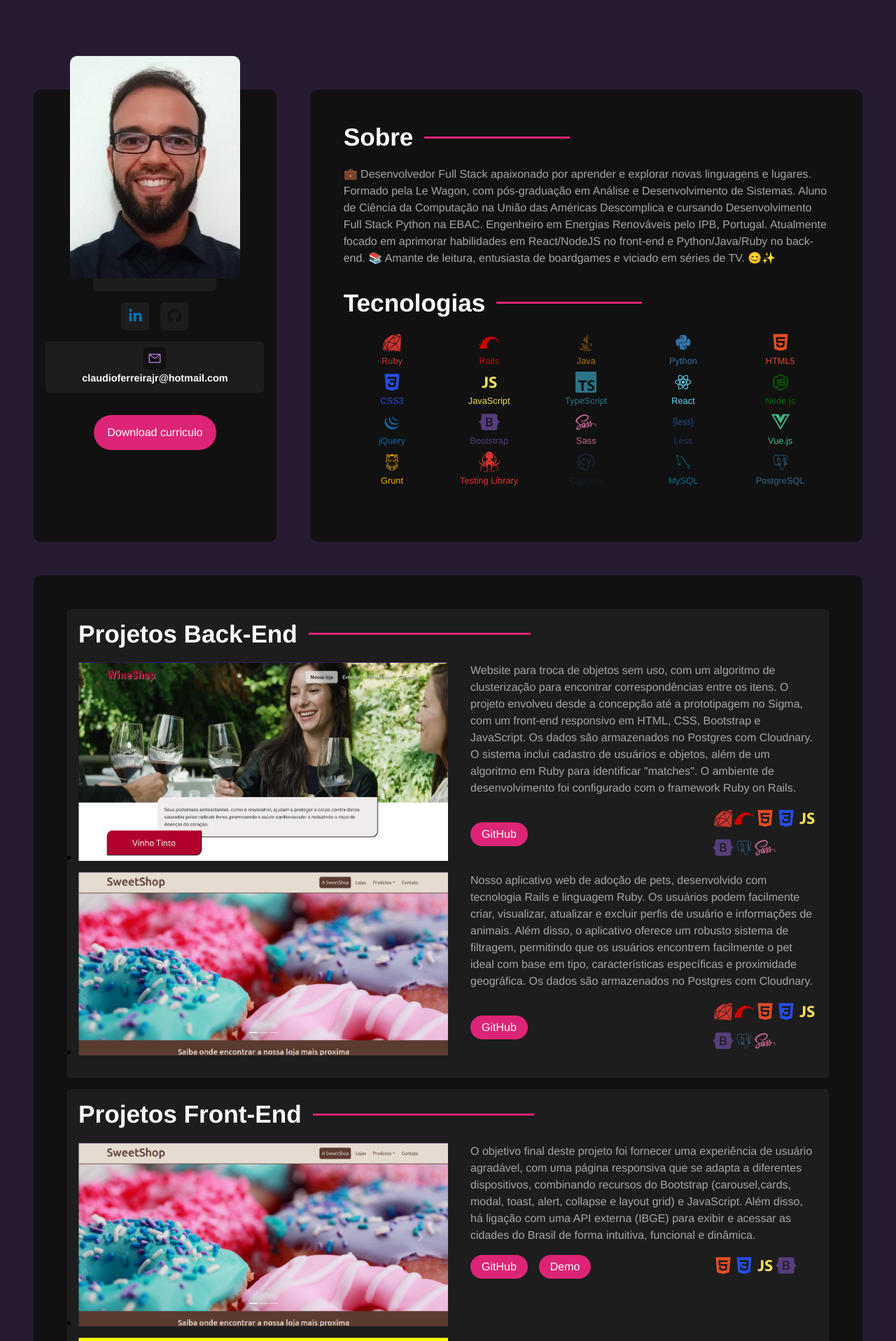
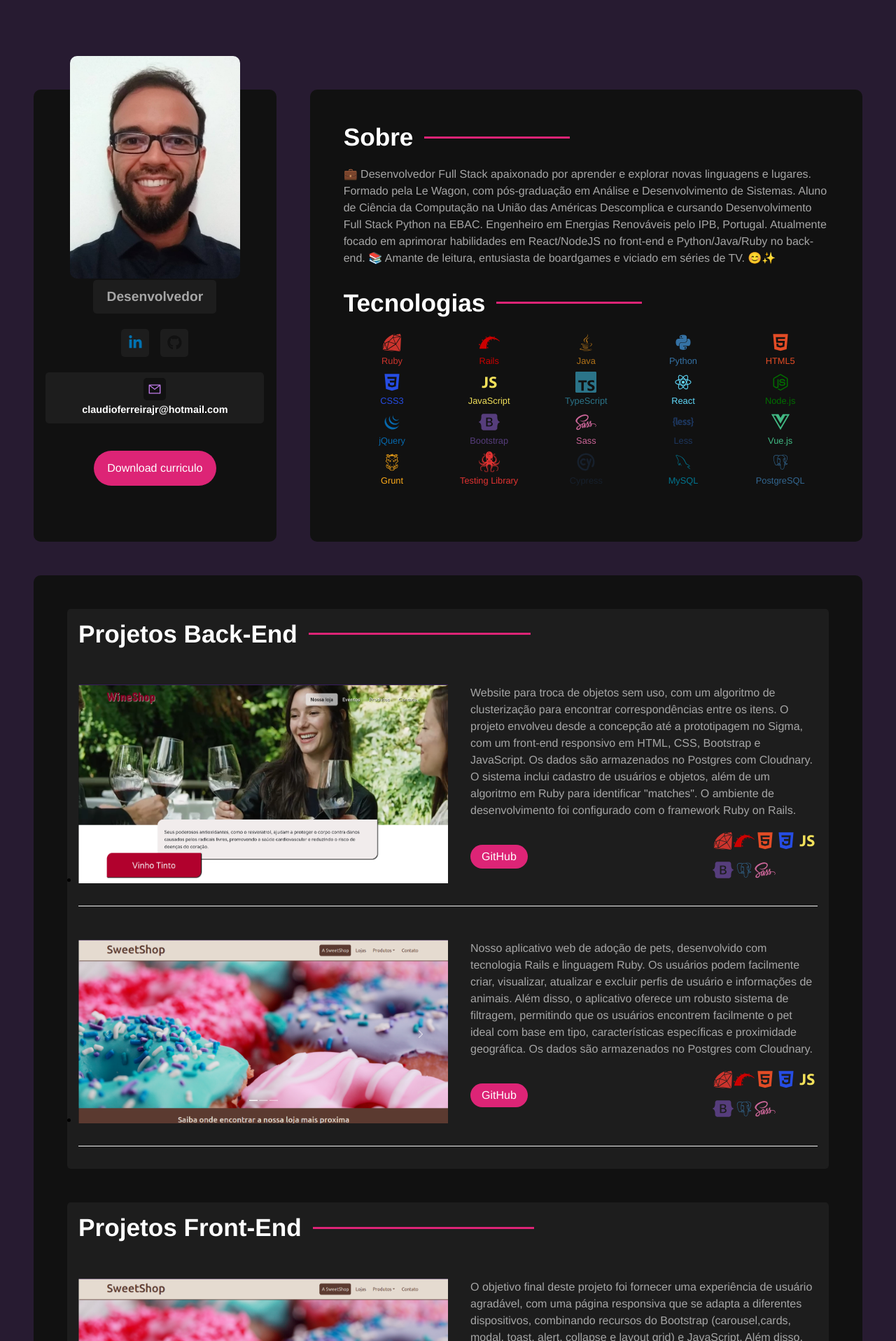
Before and after one commit to ClaudioFerreir/portifolio2024_v.1.0, a React (Create React App) app: page / in a window 1280 px wide. Shown: the part 124-2040 px from the top of the page at 70% size. Built offline with nearby package versions, Linux system fonts and the light colour scheme.

Commit message:
feat: layout responsive

```diff
--- a/src/components/BackEndProjects/styles.ts
+++ b/src/components/BackEndProjects/styles.ts
@@ -4,18 +4,34 @@ import { BtnLink, variables } from '../../styles'
 export const FrontProject = styled.div`
   display: flex;
   gap: 2rem;
+  padding: 2rem 0;
+  border-bottom: 1px solid #f0f0f0;
 
   img {
     max-width: 50%;
     background-size: cover;
     background-size: contain;
   }
+
+  @media (max-width: 768px) {
+    flex-direction: column;
+
+    img {
+      max-width: 100%;
+    }
+  }
 `
+
 export const IconsContainers = styled.div`
   display: flex;
   justify-content: space-between;
   align-items: center;
   margin-top: 1rem;
+
+  @media (max-width: 768px) {
+    flex-direction: column-reverse;
+    gap: 1rem;
+  }
 `
 export const BtnRef = styled(BtnLink)`
   padding: 0.5rem 1rem;
--- a/src/components/FrontEndProjects/styles.ts
+++ b/src/components/FrontEndProjects/styles.ts
@@ -4,18 +4,34 @@ import { BtnLink, variables } from '../../styles'
 export const FrontProject = styled.div`
   display: flex;
   gap: 2rem;
+  padding: 2rem 0;
+  border-bottom: 1px solid #f0f0f0;
 
   img {
     max-width: 50%;
     background-size: cover;
     background-size: contain;
   }
+
+  @media (max-width: 768px) {
+    flex-direction: column;
+
+    img {
+      max-width: 100%;
+    }
+  }
 `
+
 export const IconsContainers = styled.div`
   display: flex;
   justify-content: space-between;
   align-items: center;
   margin-top: 1rem;
+
+  @media (max-width: 768px) {
+    flex-direction: column-reverse;
+    gap: 1rem;
+  }
 `
 export const BtnRef = styled(BtnLink)`
   padding: 0.5rem 1rem;
--- a/src/components/MainContent/styles.ts
+++ b/src/components/MainContent/styles.ts
@@ -7,4 +7,9 @@ export const MainContentContainer = styled.main`
   flex: 2 1 0;
   border-radius: ${variables.containerBorderRadius};
   padding: 3rem;
+
+  @media (max-width: 768px) {
+    padding: 2rem;
+    width: 100%;
+  }
 `
--- a/src/components/ProjectsContainer/styles.ts
+++ b/src/components/ProjectsContainer/styles.ts
@@ -6,7 +6,11 @@ export const Container = styled.section`
   flex-direction: column;
   width: 100%;
   background-color: ${variables.primaryBgColor};
-  gap: 1rem;
+  gap: 3rem;
   border-radius: ${variables.containerBorderRadius};
   padding: 3rem;
+
+  @media (max-width: 768px) {
+    padding: 1rem;
+  }
 `
--- a/src/components/Sidebar/styles.ts
+++ b/src/components/Sidebar/styles.ts
@@ -8,15 +8,24 @@ export const SidebarContainer = styled.aside`
   display: flex;
   align-items: center;
   flex-direction: column;
+  justify-content: space-between;
   text-align: center;
   position: relative;
-  padding: 3rem 0;
+  padding: 5rem 0;
+
+  @media (max-width: 768px) {
+    padding: 2rem 0;
+  }
 
   img {
     max-width: 70%;
     border-radius: ${variables.containerBorderRadius};
     position: absolute;
     top: -3rem;
+
+    @media (max-width: 768px) {
+      max-width: 50%;
+    }
   }
 `
 
--- a/src/components/TechContainer/styles.ts
+++ b/src/components/TechContainer/styles.ts
@@ -9,6 +9,10 @@ export const TechList = styled.ul`
   justify-items: center;
   list-style: none;
   row-gap: 0.5rem;
+
+  @media (max-width: 768px) {
+    grid-template-columns: repeat(5, 1fr);
+  }
 
   #Ruby {
     color: #cc342d;
--- a/src/styles.ts
+++ b/src/styles.ts
@@ -33,6 +33,11 @@ export const GlobalStyle = createGlobalStyle`
     flex-wrap: wrap;
     padding: 3rem;
     gap: 3rem;
+
+    @media (max-width: 768px) {
+      padding: 1rem;
+      gap: 2rem;
+    }
   }
   `
 
@@ -43,6 +48,11 @@ export const MainTitle = styled.h1`
   background: ${variables.gradient};
   -webkit-background-clip: text;
   -webkit-text-fill-color: transparent;
+
+  @media (max-width: 768px) {
+    font-size: 4rem;
+    text-align: center;
+  }
 `
 
 export const BtnLink = styled.a`
```
Also changed, not shown: src/components/Project/index.tsx (deleted, +0 -19 lines), src/components/Project/styles.ts (deleted, +0 -14 lines), 1 other file (tests, documents, lock files or other folders).
